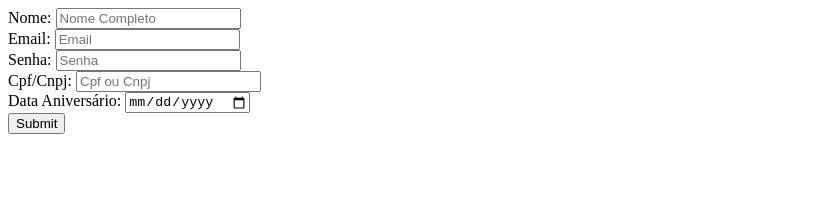
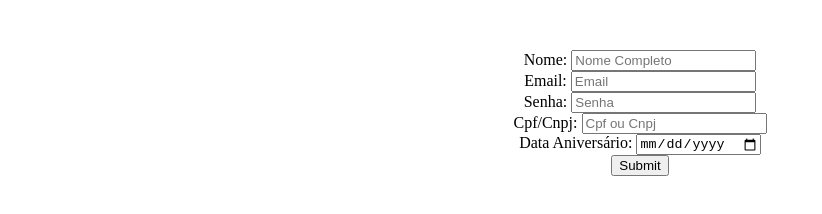
Before and after one commit to nicholascostap/auto-hub, a plain HTML site: page view/cadastro.html in a window 1280 px wide. Shown: the whole page, without its empty margins (0-822 px from the left). Drawn offline with Linux system fonts and the light colour scheme.

Commit message:
:sparkles: feat(cadastro): add cadastro page and stylesheet

```diff
--- a/css/cadastro.css
+++ b/css/cadastro.css
@@ -0,0 +1,11 @@
+.form-cadastro{
+    width: 500px auto;
+    height: 500px auto;
+    margin: 50px auto;
+    max-width: 1200px;
+    padding: 0 1em;
+    text-align: center;
+    justify-content: center;
+    display: flex;
+    align-items: center;
+}
--- a/view/cadastro.html
+++ b/view/cadastro.html
@@ -4,9 +4,10 @@
         <title>
             Cadastro
         </title>
-        <script src="../scripts/cadastro.js"></script></script>
+        <script src="../scripts/cadastro.js"></script>
+        <link rel="stylesheet" href="..\css\cadastro.css">
         <body>
-        <div>
+            <div class="form-cadastro">
                 <form name="form_cadastro">
                     <label for="name"> Nome:</label>
                     <input type="text" id="name" name="name" placeholder="Nome Completo"/>
```
Lines whose indentation alone changed are shown as unchanged.
